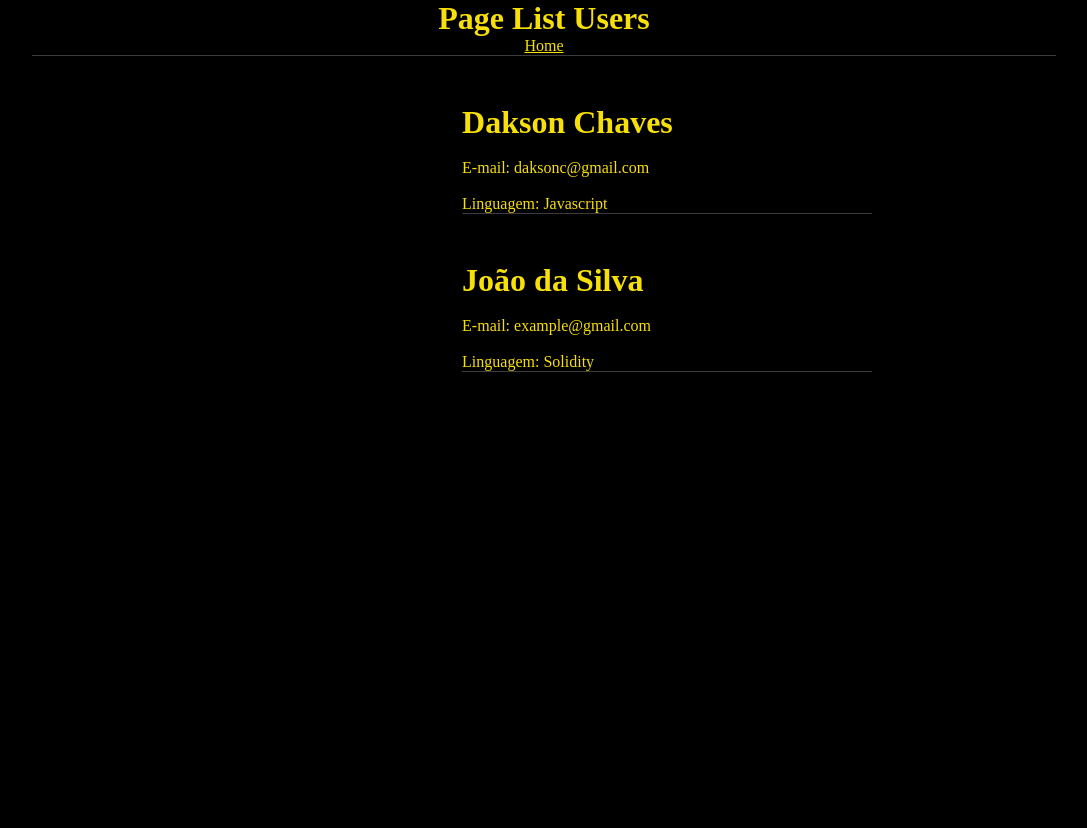
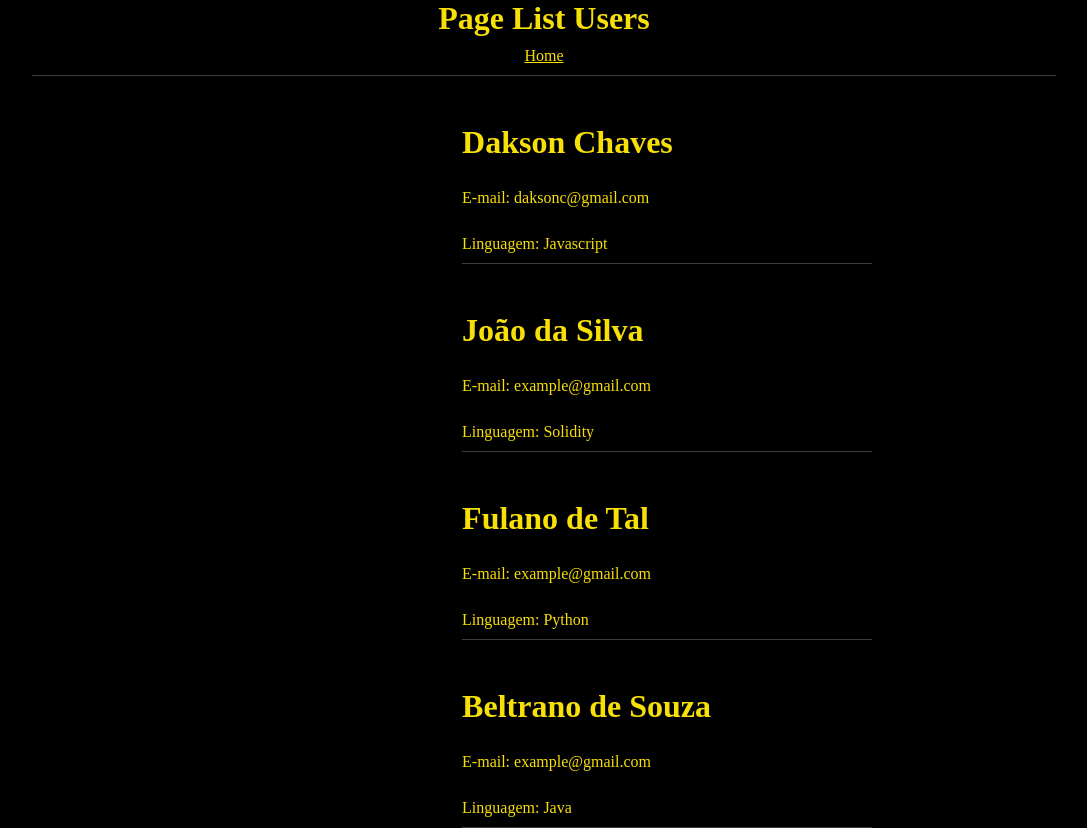
Before and after one commit to DaksonC/form-react-modal, a React (Create React App) app: page /lista-usuarios in a window 1280 px wide. Shown: the whole page, without its empty margins (96-1183 px from the left). Before the commit the page ends 800 px from the top, so only its background shows below. Built offline with nearby package versions, Linux system fonts and the light colour scheme; data requests are answered from the project's data file.

Commit message:
refactor: layout

```diff
--- a/db.json
+++ b/db.json
@@ -11,6 +11,18 @@
         "nome": "João da Silva",
         "email": "example@gmail.com",
         "language": "Solidity"
+        },
+        {
+        "id": 3,
+        "nome": "Fulano de Tal",
+        "email": "example@gmail.com",
+        "language": "Python"
+        },
+        {
+        "id": 4,
+        "nome": "Beltrano de Souza",
+        "email": "example@gmail.com",
+        "language": "Java"
         }
     ]
 }
--- a/src/global.css
+++ b/src/global.css
@@ -23,6 +23,7 @@ button:hover{
 }
 h1, h2, p, a{
     color: #f7df08;
+    padding-bottom: 10px;
 }
 .title{
     padding: 15px;
--- a/src/pages/Home/index.js
+++ b/src/pages/Home/index.js
@@ -28,7 +28,7 @@ export function Home() {
       width: '40%',
       height: '65%',
       position: 'absolute',
-      top: '10%',
+      top: '15%',
       left: '30%',
       right: 'auto',
       bottom: 'auto',
--- a/src/pages/PageListUsers/style.css
+++ b/src/pages/PageListUsers/style.css
@@ -4,6 +4,7 @@
 }
 .header{
     border-bottom: 1px solid #eee8e842;
+    padding-bottom: 10px;
 }
 .card{
     width: 40%;
@@ -13,4 +14,5 @@
 }
 li h1, li p{
     text-align: left;
+    padding-bottom: 10px;
 }
```
